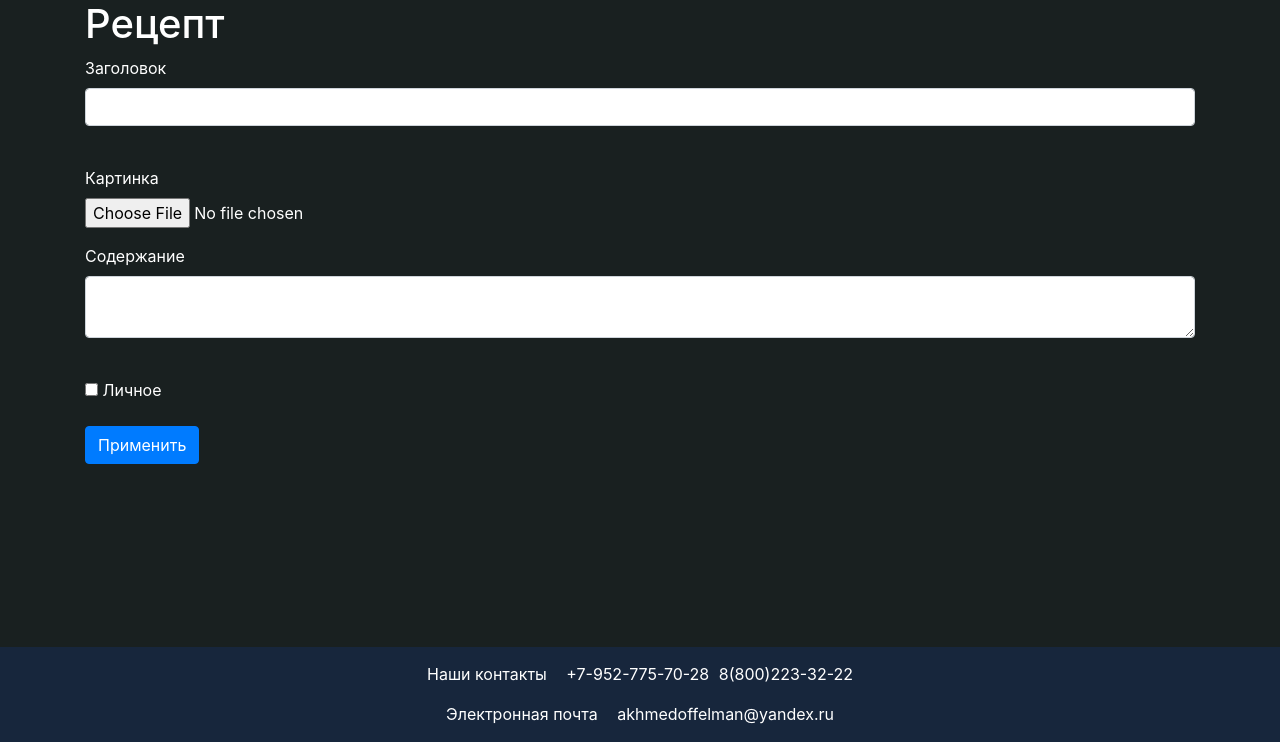
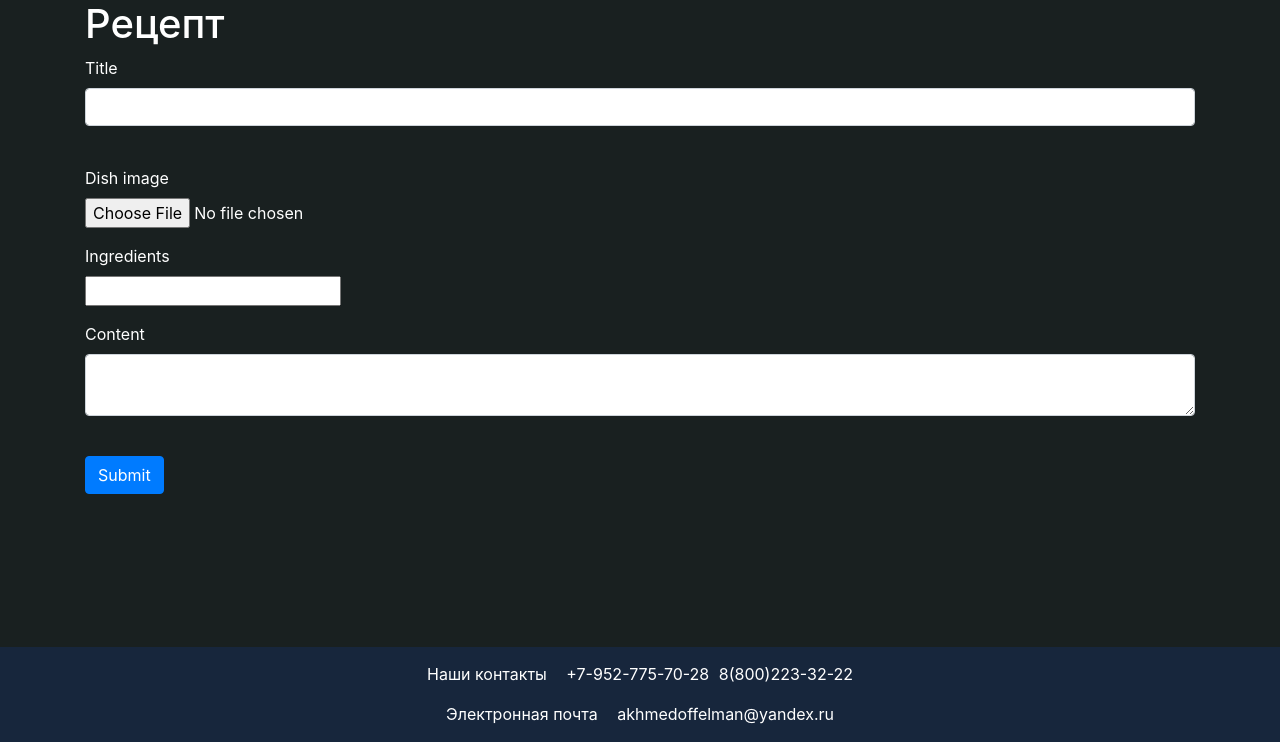
Before and after one commit to ElmAkh14/Web_project_culinary_blog, a Flask app: template templates/recipe_form.html in a window 1280 px wide. Shown: the part 58-800 px from the top of the page. Run offline with Flask 3, Linux system fonts and the light colour scheme; tables that the repository leaves empty hold one stand-in row (values such as "Sample post"); the template is opened without the code that fills it: values that come from a table or form of the project are taken from there, most other values are stand-ins (such as "Sample title", 1, 10 or a date in 2020); form fields are guessed from the names that the template uses; parts of the project's set-up code (start-up, migrations or seed data) failed here and were passed over; some libraries are stand-ins or nearby versions.

Commit message:
add Ingredients

```diff
--- a/forms/recipe_form.py
+++ b/forms/recipe_form.py
@@ -1,11 +1,16 @@
 from flask_wtf import FlaskForm
-from wtforms import StringField, TextAreaField, BooleanField, SubmitField, FileField
+from wtforms import StringField, TextAreaField, BooleanField, SubmitField, FileField, FormField, Fieldlist, IntegerField
 from wtforms.validators import DataRequired
 
+
+class Ingredients(FlaskForm):
+    ingredient_name = StringField('Название ингредиента', validators=[DataRequired()])
+    ingredient_value = IntegerField('Количество', validators=[DataRequired()])
 
 class RecipeForm(FlaskForm):
     title = StringField('Заголовок', validators=[DataRequired()])
     dish_image = FileField('Картинка')
+    ingredients = Fieldlist(Ingredients)
     content = TextAreaField("Содержание", validators=[DataRequired()])
     is_private = BooleanField("Личное")
     submit = SubmitField('Применить')
--- a/templates/base.html
+++ b/templates/base.html
@@ -58,5 +58,6 @@
     </div>
 </footer>
 </div>
+{% block scripts %}{% endblock %}
 </body>
 </html>
--- a/templates/recipe_form.html
+++ b/templates/recipe_form.html
@@ -23,6 +23,15 @@
     {% endfor %}
     </p>
     <p>
+        {{ form.ingredients.label }}<br>
+        {{ form.ingredients() }}<br>
+            {% for error in form.dish_image.errors %}
+    <p class="alert alert-danger" role="alert">
+        {{ error }}
+    </p>
+    {% endfor %}
+    </p>
+    <p>
         {{ form.content.label }}<br>
         {{ form.content(class="form-control") }}<br>
         {% for error in form.content.errors %}
@@ -36,3 +45,7 @@
     <div>{{ message }}</div>
 </form>
 {% endblock %}
+
+{% block scripts %}
+<script></script>
+{% endblock %}
```
Also changed, not shown: static/js/add_ingredient.js (added).
